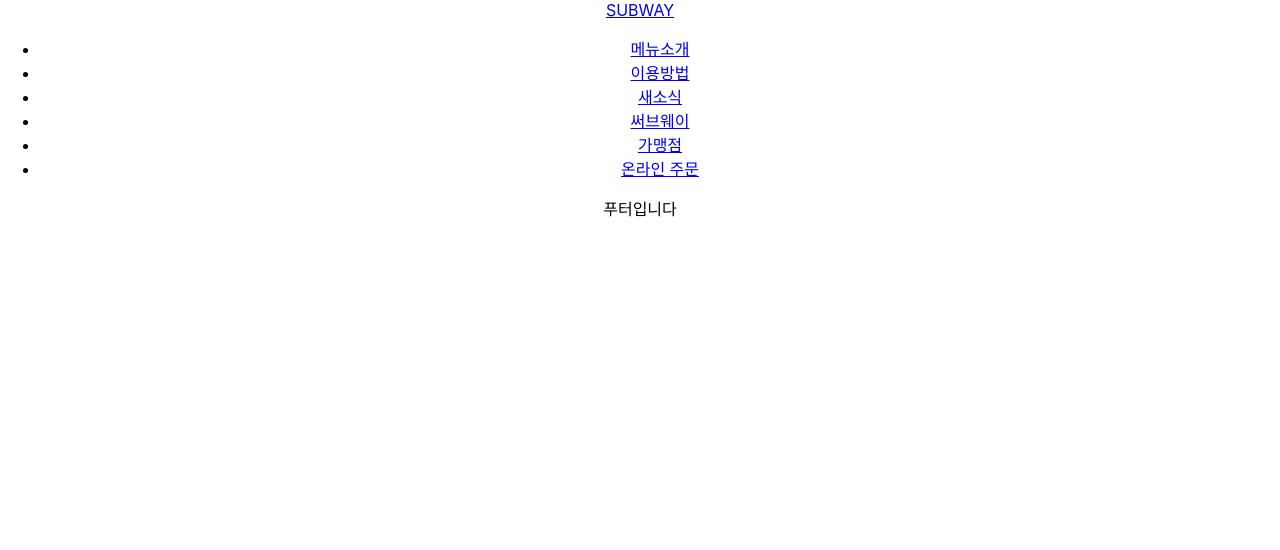
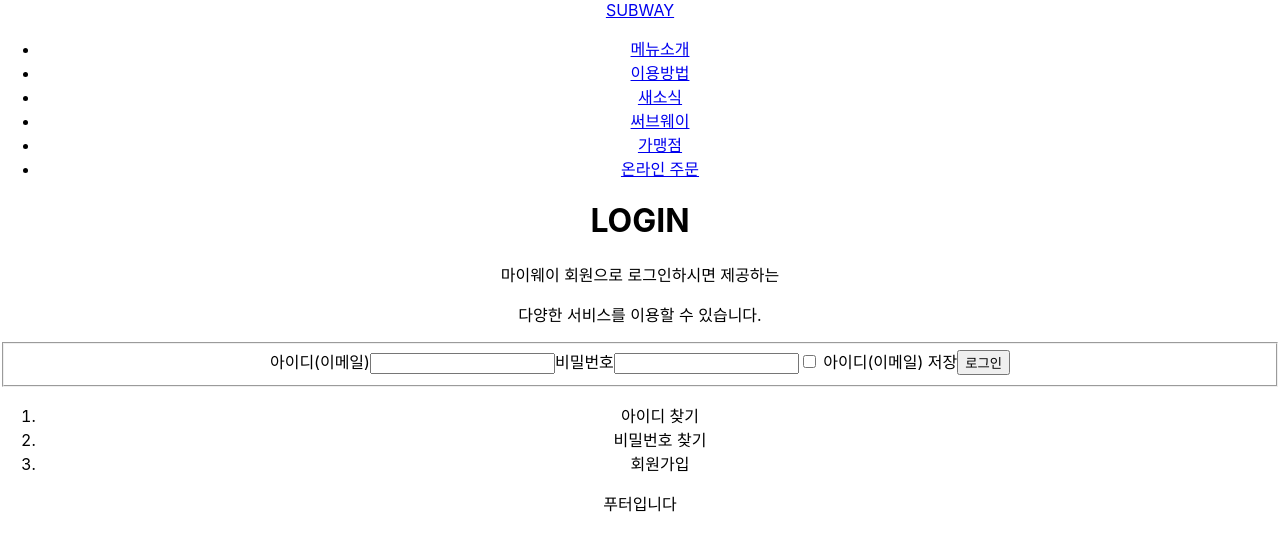
Before and after one commit to no2thingmore/popol4, a React (Create React App) app in the folder client/: page /login in a window 1280 px wide. Shown: the top 550 px of the page. Built offline with nearby package versions, Linux system fonts and the light colour scheme.

Commit message:
로그인 기능완료 css 수정중

```diff
--- a/client/package.json
+++ b/client/package.json
@@ -8,6 +8,7 @@
     "@testing-library/user-event": "^13.5.0",
     "axios": "^1.6.2",
     "react": "^18.2.0",
+    "react-cookie": "^6.1.1",
     "react-dom": "^18.2.0",
     "react-router-dom": "^6.20.0",
     "react-scripts": "5.0.1",
--- a/client/src/App.js
+++ b/client/src/App.js
@@ -7,17 +7,19 @@ import StoreSearch from './components/subway/search';
 import Header from './components/header/header';
 import Footer from './components/footer/footer';
 import Main from "./components/mainPage";
+import Login from './components/login/login';
 
 function App() {
   return (
     <div className="App">
      <Header />
       <Routes>
+        <Route path="/" element={<Main />}></Route>
         <Route path="/History" element={<History></History>}></Route>
         <Route path="/Promise" element={<Promise></Promise>}></Route>
         <Route path="/Apply" element={<Apply></Apply>}></Route>
         <Route path="/StoreSearch" element={<StoreSearch></StoreSearch>}></Route>
-        <Route path="/" element={<Main />}></Route>
+        <Route path='/login' element={<Login />}></Route>
       </Routes>
       <Footer />
     </div>
--- /dev/null
+++ b/client/src/components/login/login.js
@@ -0,0 +1,65 @@
+import "./login.css"
+import React, { useState } from "react";
+import axios from "axios"
+import { getCookie, removeCookie, setCookie } from "../../useCookies";
+import { useNavigate } from "react-router-dom";
+
+function Login(){
+  const navigate = useNavigate()
+  const [userId,setUserId] = useState(null)
+  if (getCookie('saveID')) {
+    setUserId(getCookie('saveID'))
+  }
+  const login = async (e)=>{
+    e.preventDefault()
+    const email = e.target.login_id.value;
+    const password = e.target.login_pwd.value;
+    const saveID = e.target.login_saveID.checked;
+    axios.post('/user/login',{email,password})
+    .then(()=>{
+      console.log("로그인 성공");
+      if (saveID == 1) {
+        setCookie("saveID",email)
+      }else if(saveID == 0){
+        removeCookie("saveID");
+      }
+      // navigate('/')
+    })
+    .catch((err)=>{
+      console.log(err);
+      alert('로그인에 실패하였습니다.')
+    })
+  }
+  return(
+    <div className="login_section">
+      <h1>LOGIN</h1>
+      <div className="login_coments">
+        <p>마이웨이 회원으로 로그인하시면 제공하는</p>
+        <p>다양한 서비스를 이용할 수 있습니다.</p>
+      </div>
+      <fieldset>
+        <form onSubmit={login}>
+          <label>아이디(이메일)</label>
+          <input id="login_id" type="text" value={userId}></input>
+          <label>비밀번호</label>
+          <input id="login_pwd" type="password"></input>
+          <input id="login_saveID" type="checkbox" /> 아이디(이메일) 저장
+          <button type="submit">로그인</button>
+        </form>
+      </fieldset>
+      <ol>
+        <li>
+          <a >아이디 찾기</a>
+        </li>
+        <li>
+          <a >비밀번호 찾기</a>
+        </li>
+        <li>
+          <a >회원가입</a>
+        </li>
+      </ol>
+    </div>
+  )
+}
+
+export default Login;
--- /dev/null
+++ b/client/src/useCookies.js
@@ -0,0 +1,15 @@
+import {Cookies} from 'react-cookie';
+
+const cookies = new Cookies();
+
+export const setCookie = (name,value, option) =>{
+  return cookies.set(name,value,{...option})
+}
+
+export const getCookie = (name)=>{
+  return cookies.get(name);
+}
+
+export const removeCookie = (name) =>{
+  return cookies.remove(name);
+}
```
Also changed, not shown: client/src/components/login/login.css (added), 1 other file (tests, documents, lock files or other folders).
